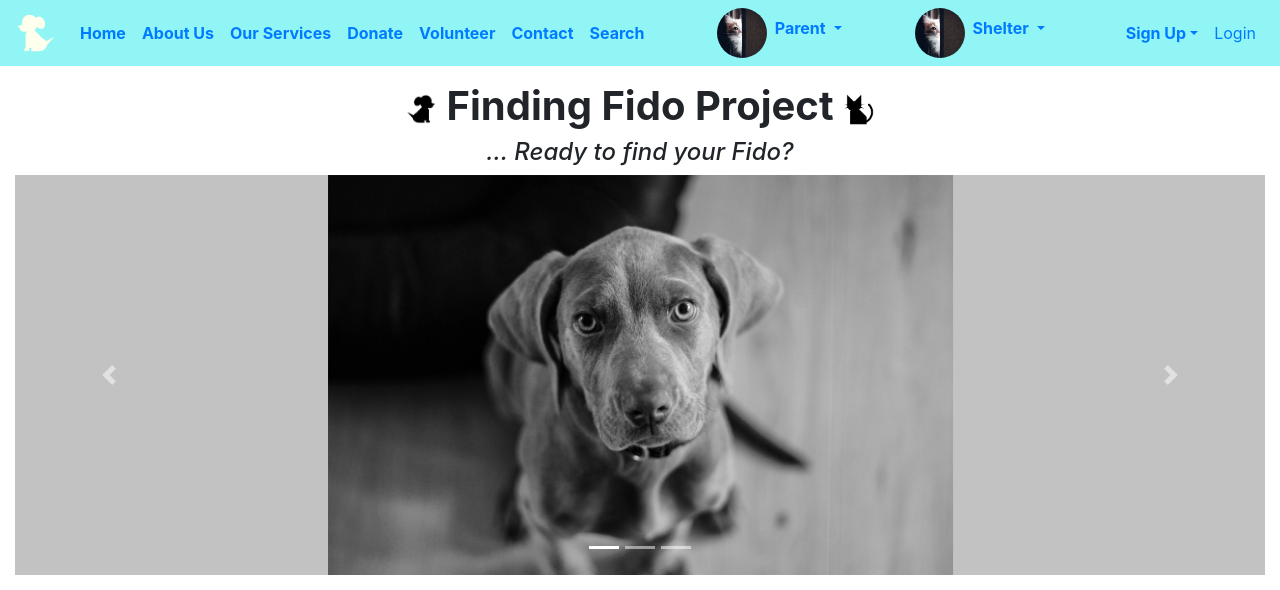
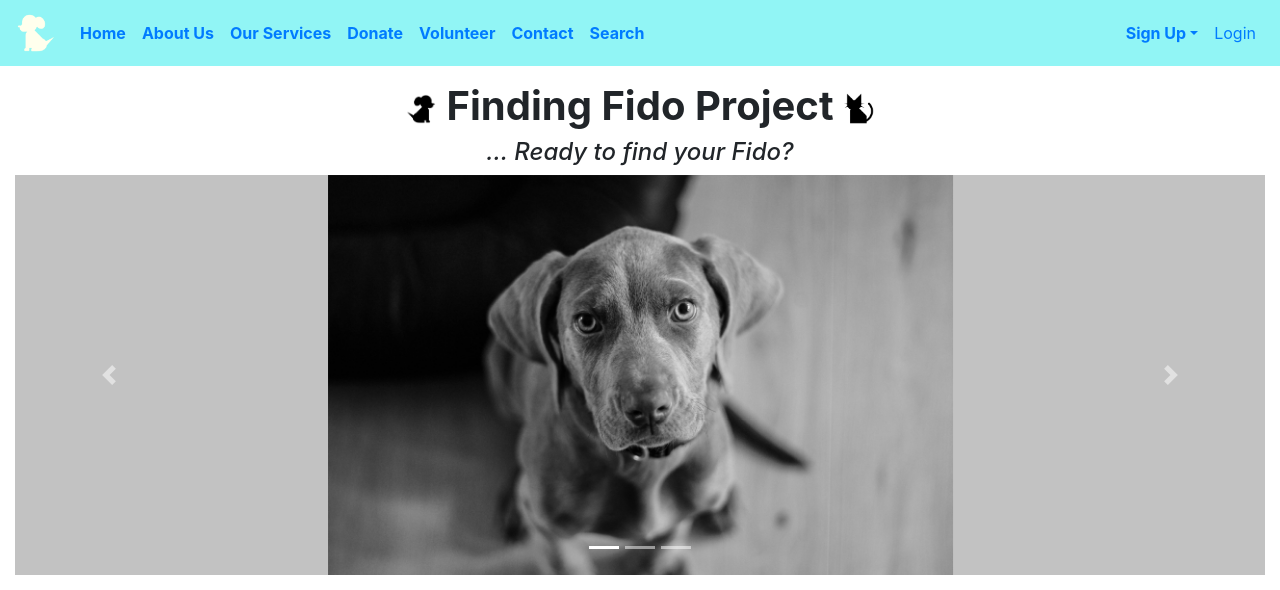
Before and after one commit to xur2017/Fido, a Django app: page / in a window 1280 px wide. Shown: the top 590 px of the page. Run offline with Django 3.2, Linux system fonts and the light colour scheme; some libraries are stand-ins or nearby versions.

Commit message:
re-adding conditionals for nav-bar.html to account for user vs guest

```diff
--- a/pet/templates/components/nav-bar.html
+++ b/pet/templates/components/nav-bar.html
@@ -14,8 +14,24 @@
 		<li class="nav-item"><a class="nav-link" href="#"><b>Search</b></a></li>
 	</ul>
 	<!-- Profile-based navgiation links-->
-	{# if user.authenticated #} <!--- conditional for logged in user-->
-		{# if profile.parent #} <!--- conditional to detect if parent-->
+	{% if request.user.is_authenticated %} <!--- conditional for logged in user-->
+		{% if request.user.user_type == 'S' %} <!--- conditional to detect if shelter-->
+		<!--authenticated navigation-->
+		<ul class="nav navbar-nav ml-auto">
+			<img src="../img/cat-pet.jpg" class="rounded-circle" alt="profile-icon" style="width:50px;height:50px;">
+			<li class="nav-item dropdown">
+				<a class="nav-link dropdown-toggle" href="#" id="navbardrop" data-toggle="dropdown">
+					<span class="fa fa-user-plus"></span><b>Shelter</b>
+				</a>
+				<div class="dropdown-menu">
+					<a class="dropdown-item" href="#">Account</a>
+					<a class="dropdown-item" href="#">Settings</a>
+					<div class="dropdown-divider"></div>
+					<a class="dropdown-item" href="{% url 'logout' %}">Log Out</a>
+				</div>
+			</li>
+		</ul>
+		{% else %} <!--- conditional to detect if parent-->
 		<!--authenticated navigation-->
 		<ul class="nav navbar-nav ml-auto">
 			<img src="../img/cat-pet.jpg" class="rounded-circle" alt="profile-icon" style="width:50px;height:50px;">
@@ -27,38 +43,22 @@
 					<a class="dropdown-item" href="#">Account</a>
 					<a class="dropdown-item" href="#">Settings</a>
 					<div class="dropdown-divider"></div>
-					<a class="dropdown-item" href="#">Log Out</a>
+					<a class="dropdown-item" href="{% url 'logout' %}">Log Out</a>
 				</div>
 			</li>
 		</ul>
-		{# elif profile.shelter #} <!--- conditional to detect if shelter-->
-		<!--authenticated navigation-->
-		<ul class="nav navbar-nav ml-auto">
-			<img src="../img/cat-pet.jpg" class="rounded-circle" alt="profile-icon" style="width:50px;height:50px;">
-			<li class="nav-item dropdown">
-				<a class="nav-link dropdown-toggle" href="#" id="navbardrop" data-toggle="dropdown">
-					<span class="fa fa-user-plus"></span><b>Shelter</b>
-				</a>
-				<div class="dropdown-menu">
-					<a class="dropdown-item" href="#">Account</a>
-					<a class="dropdown-item" href="#">Settings</a>
-					<div class="dropdown-divider"></div>
-					<a class="dropdown-item" href="#">Log Out</a>
-				</div>
-			</li>
-		</ul>
-		{# endif #} <!--- end if for shelter vs parent-->
-	{# else #} <!-- - conditional to detect if guest-->
+		{% endif %} <!--- end if for shelter vs parent-->
+	{% else %} <!-- - conditional to detect if guest-->
 	<!--guest navigation-->
 		<ul class="nav navbar-nav ml-auto">
 			<li class="nav-item dropdown">
 				<a class="nav-link dropdown-toggle" href="#" id="navbardrop" data-toggle="dropdown"><span class="fa fa-user-plus"></span><b>Sign Up</b></a>
 				<div class="dropdown-menu">
-					<a class="dropdown-item" href="#"><b>Adopter</b></a>
+					<a class="dropdown-item" href=#><b>Adopter</b></a>
 					<a class="dropdown-item" href="#"><b>Shelter</b></a>
 				</div>
 			</li>
-			<li class="nav-item"><a class="nav-link" href="#"><span class="fa fa-sign-in"></span>Login</a></li>
+			<li class="nav-item"><a class="nav-link" href="{% url 'login' %}"><span class="fa fa-sign-in"></span>Login</a></li>
 		</ul>
-	{# endif #} <!------>
+	{% endif %} <!------>
 </nav>
```
